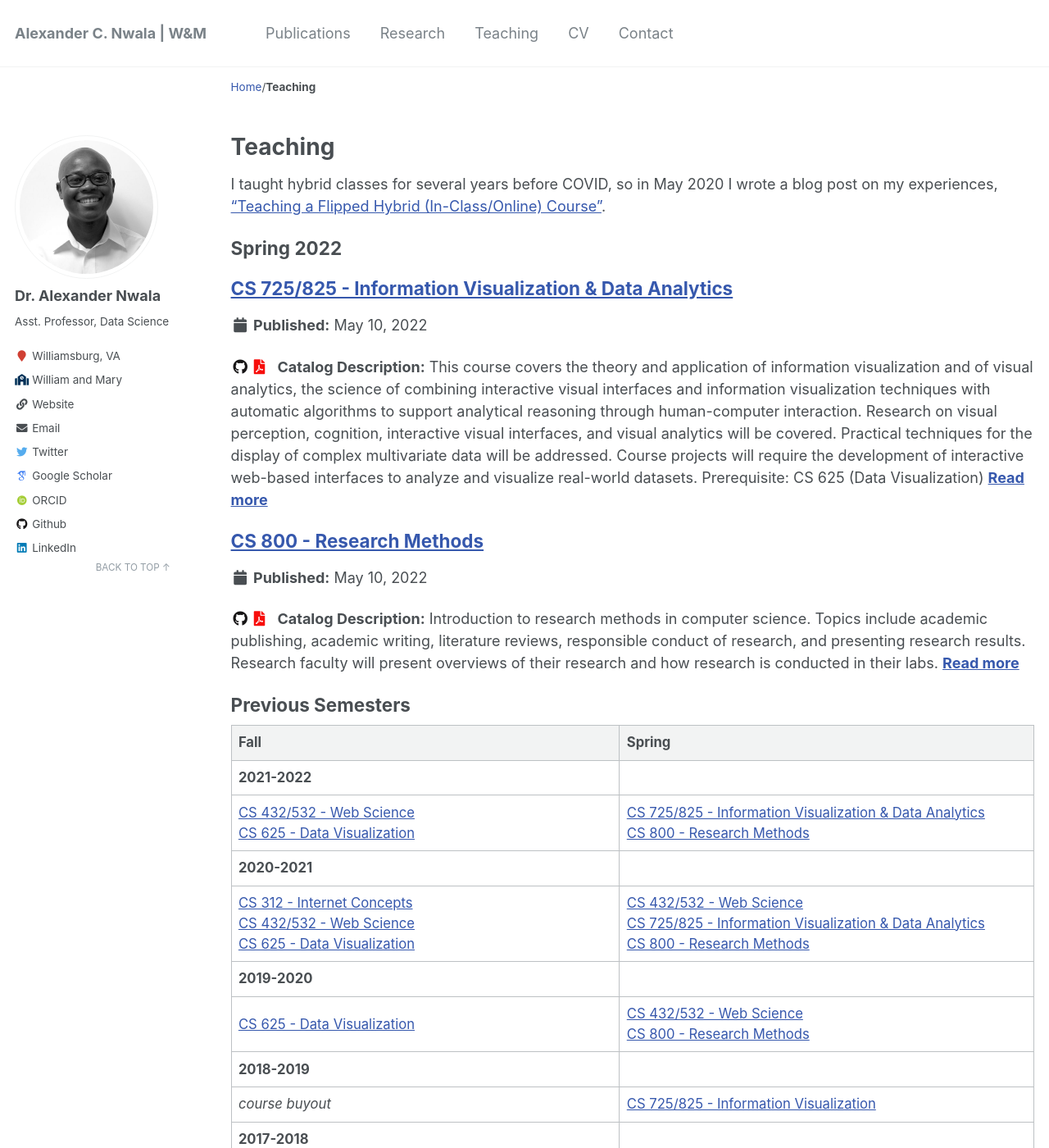
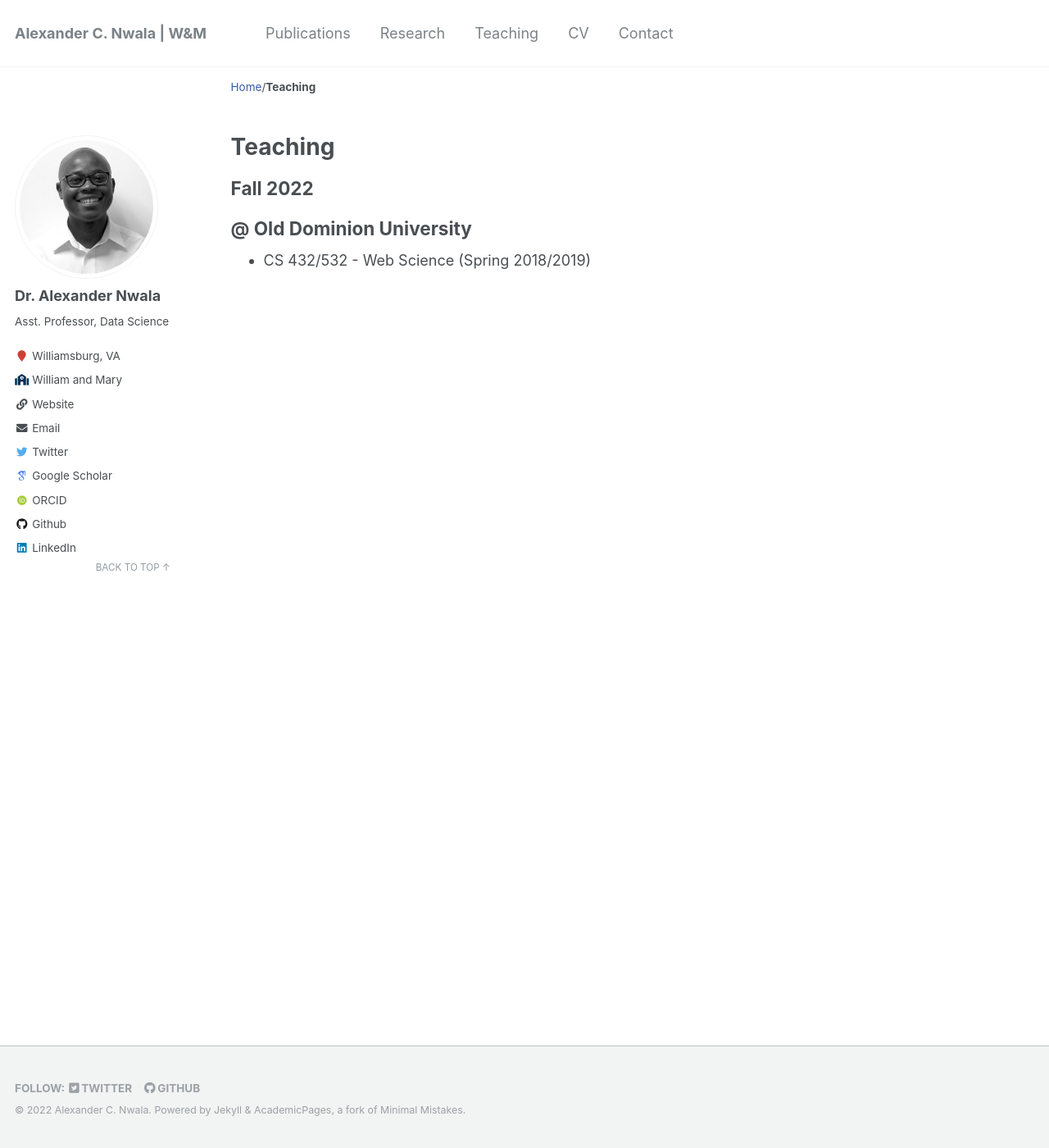
Before and after one commit to xandernwala/xandernwala.github.io, a Jekyll site: the page built from _pages/teaching.md, in a window 1280 px wide and 1400 px high. Shown: the whole window at 82% size. Built offline with Jekyll 4.4.1, drawn with Linux system fonts in a browser that asks for light colours; some web fonts are replaced; some of the changed text lies outside the part shown.

Commit message:
updating teachings

```diff
--- a/_pages/teaching.md
+++ b/_pages/teaching.md
@@ -3,11 +3,9 @@ layout: archive
 title: "Teaching"
 permalink: /teaching/
 author_profile: true
-current_semester: "Spring 2022"
+current_semester: "Fall 2022"
 ---
 {% include base_path %}
-
-I taught hybrid classes for several years before COVID, so in May 2020 I wrote a blog post on my experiences, ["Teaching a Flipped Hybrid (In-Class/Online) Course"](https://ws-dl.blogspot.com/2020/05/2020-05-06-teaching-flipped-hybrid-in.html).
 
 ## {{ page.current_semester }}
 
@@ -17,49 +15,6 @@ I taught hybrid classes for several years before COVID, so in May 2020 I wrote a
   {% endif %}
 {% endfor %}
 
-## Previous Semesters
+## @ Old Dominion University
 
-|Fall | Spring |
-|---|---|
-|**2021-2022** | |
-|[CS 432/532 - Web Science](https://weiglemc.github.io/teaching/2021-fall-cs432532)<br/>[CS 625 - Data Visualization](https://weiglemc.github.io/teaching/2021-fall-cs625)|[CS 725/825 - Information Visualization & Data Analytics](https://weiglemc.github.io/teaching/2022-spr-cs725825)<br/>[CS 800 - Research Methods](https://weiglemc.github.io/teaching/2022-spr-cs800)|
-|**2020-2021** | |
-|[CS 312 - Internet Concepts](https://www.cs.odu.edu/~mweigle/CS312-F20/)<br/>[CS 432/532 - Web Science](https://www.cs.odu.edu/~mweigle/CS432-F20/)<br/>[CS 625 - Data Visualization](https://www.cs.odu.edu/~mweigle/CS625-F20/)|[CS 432/532 - Web Science](https://www.cs.odu.edu/~mweigle/CS432-S21/)<br/>[CS 725/825 - Information Visualization & Data Analytics](https://www.cs.odu.edu/~mweigle/CS725-S21/)<br/>[CS 800 - Research Methods](https://www.cs.odu.edu/~mweigle/CS800-S21/)|
-|**2019-2020** | |
-|[CS 625 - Data Visualization](https://www.cs.odu.edu/~mweigle/CS625-F19/)|[CS 432/532 - Web Science](https://www.cs.odu.edu/~mweigle/CS432-S20/)<br/>[CS 800 - Research Methods](https://www.cs.odu.edu/~mweigle/CS800-S20/)|
-|**2018-2019** | |
-|*course buyout*|[CS 725/825 - Information Visualization](https://www.cs.odu.edu/~mweigle/CS725-S19/)|
-|**2017-2018** | |
-|[CS 725/825 - Information Visualization](https://www.cs.odu.edu/~mweigle/CS725-F17/)<br/>[CS 791/891 - Web Archiving Seminar](https://phonedude.github.io/cs891-f17/)<br/>&nbsp; (co-taught with Michael Nelson)|[CS 725/825 - Information Visualization](https://www.cs.odu.edu/~mweigle/CS725-S18/)|
-|**2016-2017** | |
-|*admin leave*|CS 725/825 - Information Visualization|
-|**2015-2016** | |
-|CS 462/562 - CyberSecurity Fundamentals<br/>CS 791/891 - Visualization Seminar|CS 725/825 - Information Visualization<br/>CS 595 - Topics in Cybersecurity<br/>&nbsp; (short course for [Public Sector Leadership Certificate](https://www.odu.edu/cepd/execed/public-sector-leadership))|
-|**2014-2015** | |
-|*research leave*|CS 725/825 - Information Visualization|
-|**2013-2014** | |
-|CS 462/562 - CyberSecurity Fundamentals<br/>CS 725/825 - Information Visualization|[CS 418/518 - Web Programming](https://www.cs.odu.edu/~mweigle/CS418-S14)|
-|**2012-2013** | |
-|CS 418/518 - Web Programming<br/>CS 795/895 - Information Visualization|[CS 455/555 - Intro to Networks and Communication](https://www.cs.odu.edu/~mweigle/CS455-S13)<br/>CS 795/895 - Applied Visual Analytics|
-|**2011-2012** | |
-[CS 312 - Internet Concepts](http://www.cs.odu.edu/~mweigle/CS312-F11)<br/>CS 795/895 - Information Visualization|*maternity leave*|
-|**2010-2011** | |
-|CS 312 - Internet Concepts<br/>CS 795/895 - Vehicular Networks|CS 455/555 - Intro to Networks and Communication<br/>CS 796/896 - Visual Analytics Seminar|
-|**2009-2010** | |
-|CS 312 - Internet Concepts<br/>CS 455/555 - Intro to Networks and Communication|CS 795/895 - Vehicular Networks<br/>CS 796/896 - Advanced Networking Seminar|
-|**2008-2009** | |
-|CS 312 - Internet Concepts<br/>CS 455/555 - Intro to Networks and Communication|*maternity leave*|
-|**2007-2008** | |
-|CS 455/555 - Intro to Networks and Communication<br/>CS 791/891 - VANET Seminar|CS 795/895 - Vehicular Networks|
-|**2006-2007** | |
-|CS 455/555 - Intro to Networks and Communication|CS 795/895 - Vehicular Networks|
-
-## @ Clemson University
-
-* CPSC 360 - Network Programming (Spring 2006, Fall 2005, Spring 2005)
-* CPSC 481 - Undergraduate Research (Spring 2006)
-* CPSC 826/852 - Internetworking (Fall 2005, Fall 2004)
-
-## @ UNC
-
-* COMP 14 - Introduction to Programming (Spring 2004, Fall 2003, Summer 2000)
+* CS 432/532 - Web Science (Spring 2018/2019)
```
Also changed, not shown: _pages/unused/teaching-static.md (renamed from _pages/teaching-static.md), 1 other file.
